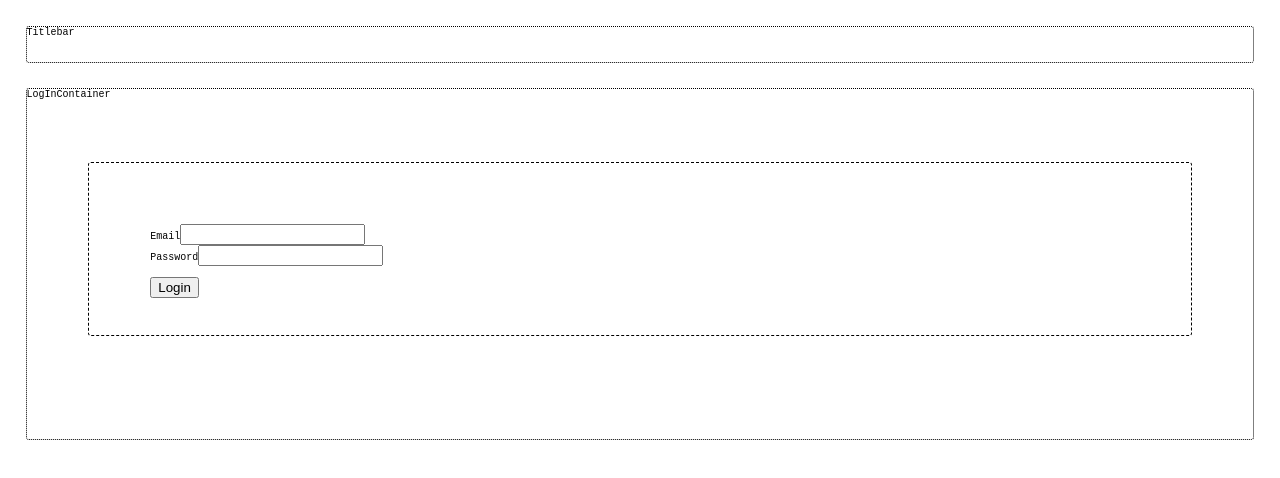
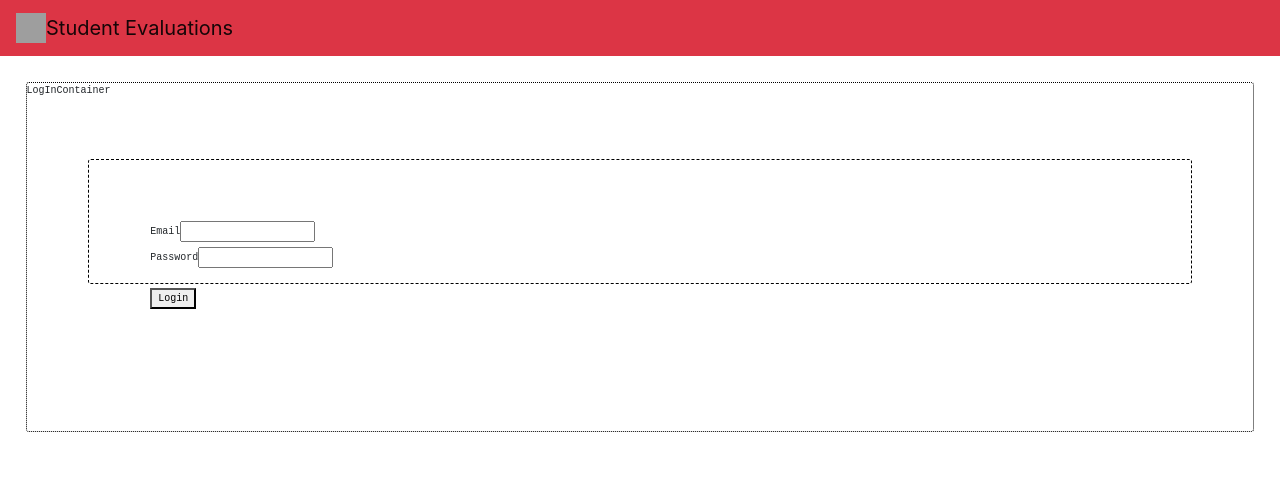
Before and after one commit to FStriewski/EvalApp-client, a React (Create React App) app: page /login in a window 1280 px wide. Shown: the top 478 px of the page. Built offline with nearby package versions, Linux system fonts and the light colour scheme; grey boxes are pictures that could not be loaded.

Commit message:
Boostrap TitleBar

```diff
--- a/public/index.html
+++ b/public/index.html
@@ -10,6 +10,9 @@
     -->
     <link rel="manifest" href="%PUBLIC_URL%/manifest.json">
     <link rel="shortcut icon" href="%PUBLIC_URL%/favicon.ico">
+<link rel="stylesheet" href="https://maxcdn.bootstrapcdn.com/bootstrap/4.0.0/css/bootstrap.min.css" integrity="sha384-Gn5384xqQ1aoWXA+058RXPxPg6fy4IWvTNh0E263XmFcJlSAwiGgFAW/dAiS6JXm"
+  crossorigin="anonymous">
+
     <!--
       Notice the use of %PUBLIC_URL% in the tags above.
       It will be replaced with the URL of the `public` folder during the build.
@@ -36,5 +39,11 @@
       To begin the development, run `npm start` or `yarn start`.
       To create a production bundle, use `npm run build` or `yarn build`.
     -->
+    <script src="https://code.jquery.com/jquery-3.2.1.slim.min.js" integrity="sha384-KJ3o2DKtIkvYIK3UENzmM7KCkRr/rE9/Qpg6aAZGJwFDMVNA/GpGFF93hXpG5KkN"
+      crossorigin="anonymous"></script>
+    <script src="https://cdnjs.cloudflare.com/ajax/libs/popper.js/1.12.9/umd/popper.min.js" integrity="sha384-ApNbgh9B+Y1QKtv3Rn7W3mgPxhU9K/ScQsAP7hUibX39j7fakFPskvXusvfa0b4Q"
+      crossorigin="anonymous"></script>
+    <script src="https://maxcdn.bootstrapcdn.com/bootstrap/4.0.0/js/bootstrap.min.js" integrity="sha384-JZR6Spejh4U02d8jOt6vLEHfe/JQGiRRSQQxSfFWpi1MquVdAyjUar5+76PVCmYl"
+      crossorigin="anonymous"></script>
   </body>
 </html>
--- a/src/App.js
+++ b/src/App.js
@@ -5,6 +5,7 @@
 import BatchList from './components/BatchList';
 import StudentListContainer from './containers/StudentListContainer';
 import EvalContainer from './containers/EvalContainer';
+
 import './App.css';
 
 class App extends Component {
--- a/src/containers/TitleBar.js
+++ b/src/containers/TitleBar.js
@@ -5,9 +5,13 @@
 
     render() {
         return (
-            <div className="TitleBar">
-                Titlebar
-            </div>
+                <nav className="navbar navbar-light bg-danger">
+                <a className="navbar-brand" href="#">
+                    <img src="/assets/brand/bootstrap-solid.svg" width="30" height="30" className="d-inline-block align-top" alt=""/>
+                            Student Evaluations
+                     </a>
+            </nav>
+
         )
     }
 }
--- a/src/index.js
+++ b/src/index.js
@@ -5,6 +5,7 @@
 import { Provider } from 'react-redux'
 import store from './store'
 import registerServiceWorker from './registerServiceWorker';
+import 'bootstrap/dist/css/bootstrap.css';
 
 ReactDOM.render(
     <Provider store={store}>
```
